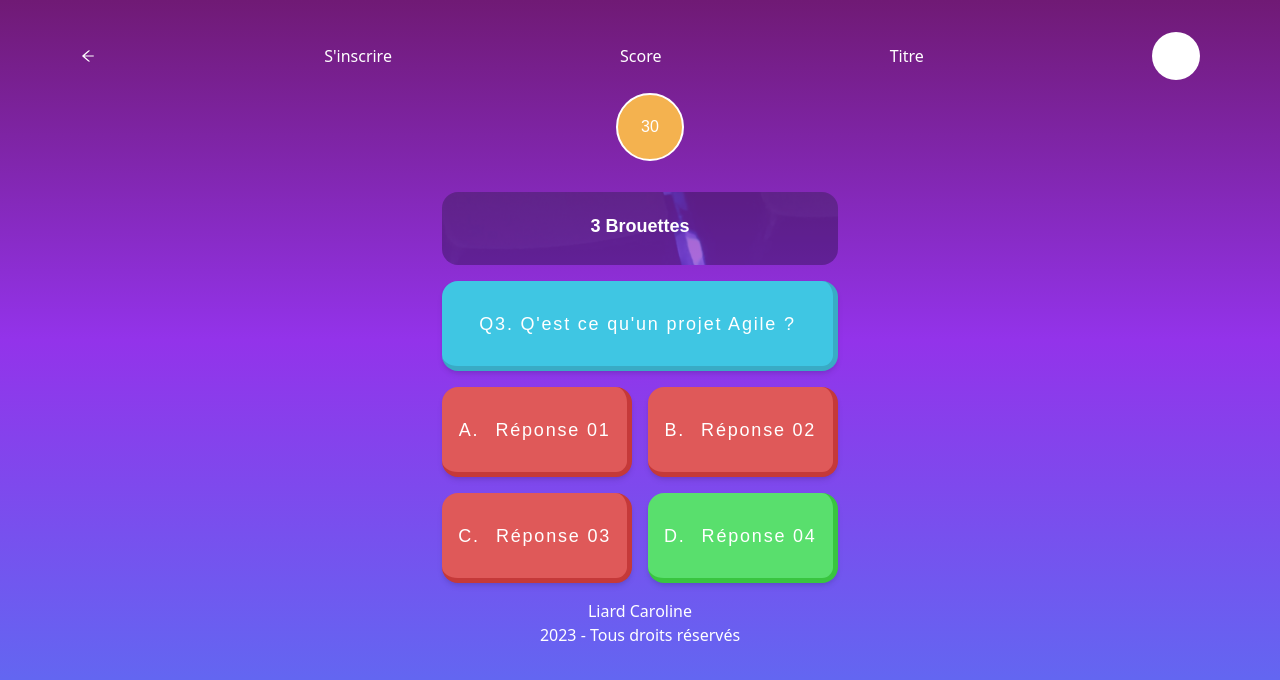
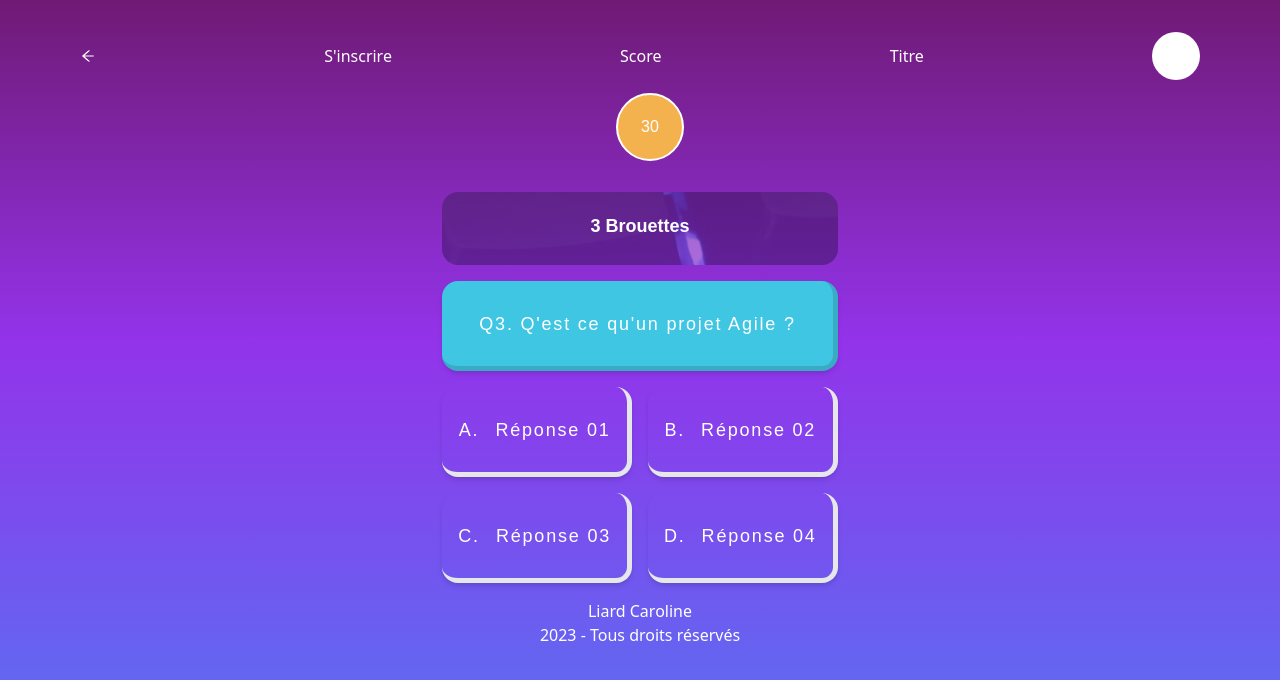
Before and after one commit to Caro-L-dev/Kwidzy, a Next.js app in the folder front/: page /quiz in a window 1280 px wide. Shown: the top 680 px of the page. Built offline with nearby package versions, Linux system fonts and the light colour scheme; a web font is replaced by a local one.

Commit message:
chore(component/quiz): test fix display

```diff
--- a/front/components/molecules/Quiz/Quiz.tsx
+++ b/front/components/molecules/Quiz/Quiz.tsx
@@ -68,7 +68,14 @@ export default function QuizMolecule({
             onClick={() => handleClick(answer)}
             type={"button"}
             // variant={"primary"}
-            variant={answer.correct ? "correct" : "mistake"}
+            // variant={answer.correct ? "correct" : "mistake"}
+            variant={`bg-primary-color ${
+              answer.correct
+                ? "correct"
+                : answer.correct!
+                ? "mistake"
+                : "primary"
+            }`}
             rounded
           >
             <span className="mr-4">{answer.letter}</span>
```
